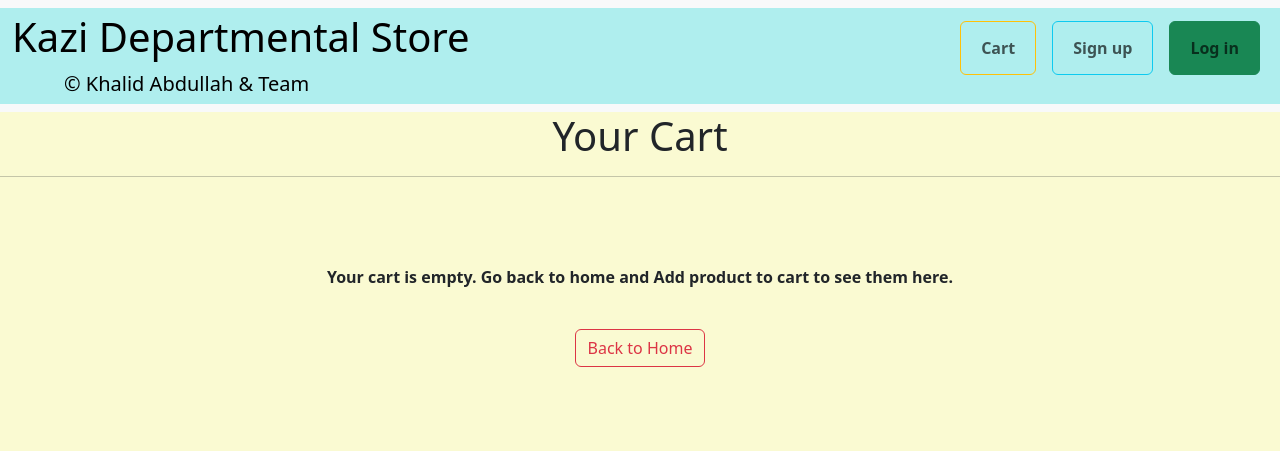
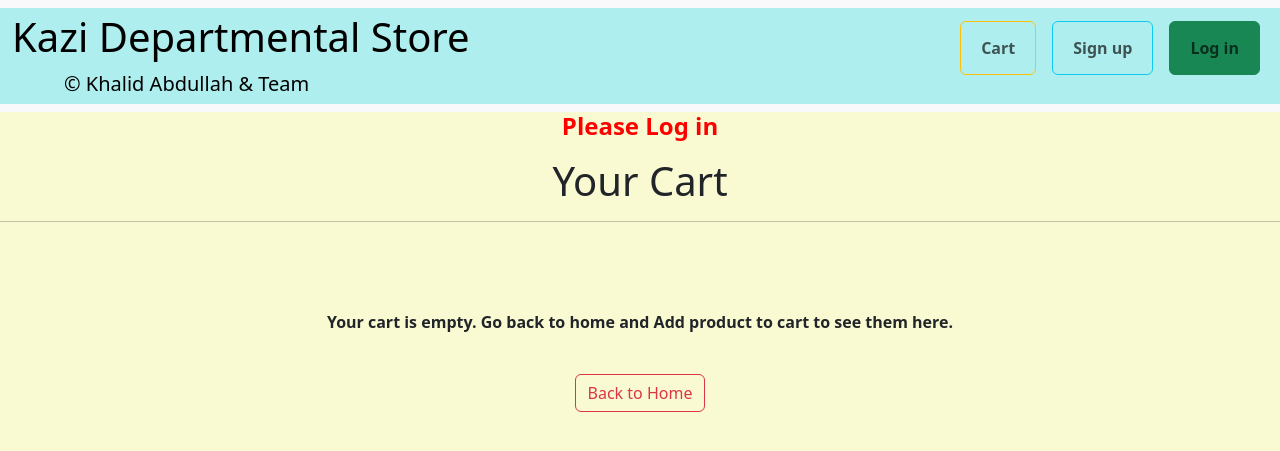
Before and after one commit to khalid586/Kazi-Shop, a Django app: page /cart/ in a window 1280 px wide. Shown: the top 451 px of the page. Run offline with Django 4.2, Linux system fonts and the light colour scheme.

Commit message:
Request to Login message added when logged out

```diff
--- a/store/shopStore/templates/base.html
+++ b/store/shopStore/templates/base.html
@@ -72,8 +72,10 @@
     </nav>
     <footer>
       {% if request.session.customer %}
+          <p align = "center" style="color: blue"><img align = "center" src="https://m.media-amazon.com/images/I/31XSun7-+cL._SY300_SX300_.jpg" style=" width:25px;height:25px; border-radius: 20px;" alt="aa"><b> You are Logged in</b></p>
+      {% else %}
+        <h4><p align = "center" style="color: red"><b>Please Log in</b></p></h4>
 
-          <p align = "center" style="color: blue"><img align = "center" src="https://m.media-amazon.com/images/I/31XSun7-+cL._SY300_SX300_.jpg" style=" width:25px;height:25px; border-radius: 20px;" alt="aa"><b> You are Logged in</b></p>
       {% endif %}
     </footer>
     {% block content %} {% endblock %}
```
Also changed, not shown: store/db.sqlite3.
